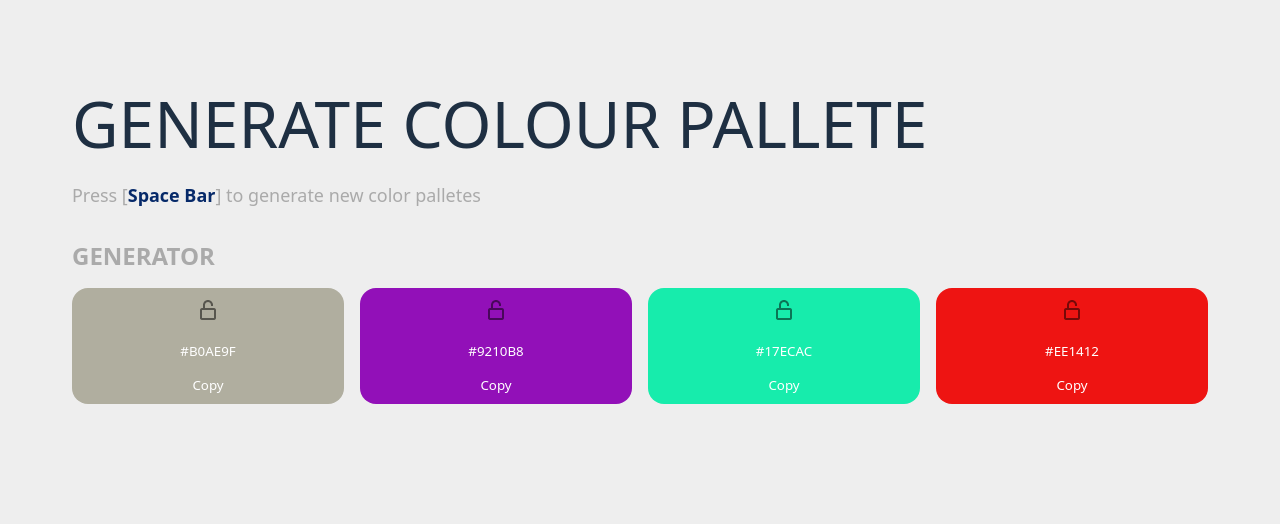
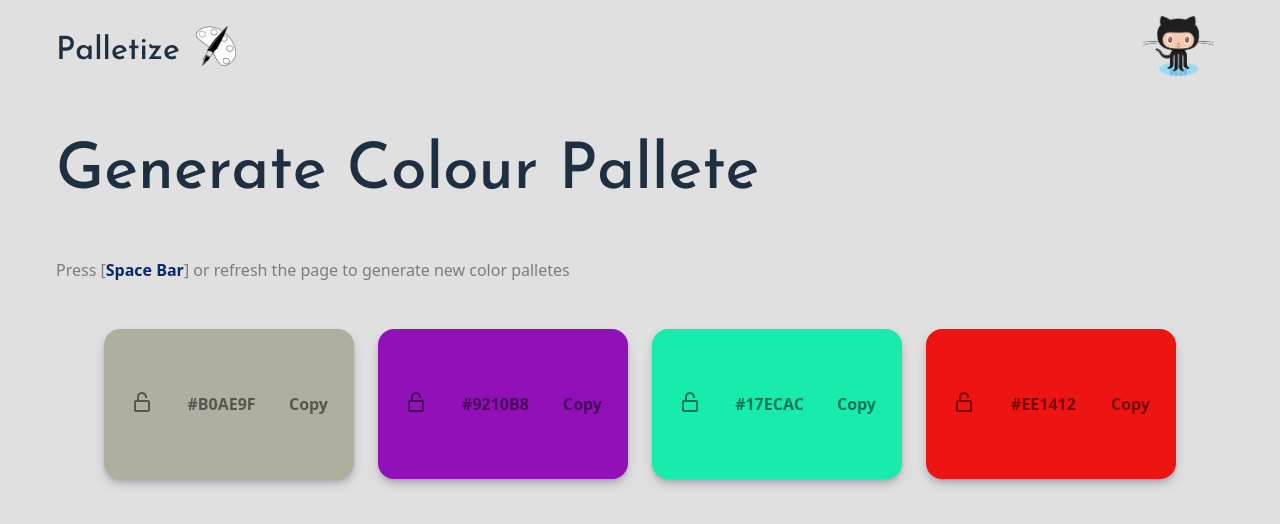
Before and after one commit to Devemmy01/Javascript-Projects, a browser extension: page Color pallete generator/index.html in a window 1280 px wide. Drawn offline with nearby package versions, Linux system fonts and the light colour scheme.

Commit message:
Colour pallete update

```diff
--- a/Color pallete generator/index.html
+++ b/Color pallete generator/index.html
@@ -1,47 +1,58 @@
 <!DOCTYPE html>
 <html lang="en">
+
 <head>
     <meta charset="UTF-8">
     <meta http-equiv="X-UA-Compatible" content="IE=edge">
     <meta name="viewport" content="width=device-width, initial-scale=1.0">
     <title>Color pallete</title>
     <link rel="stylesheet" href="https://unpkg.com/boxicons@latest/css/boxicons.min.css">
+    <link href="https://unpkg.com/aos@2.3.1/dist/aos.css" rel="stylesheet">
     <link rel="stylesheet" href="style.css">
 </head>
+
 <body>
 
     <main>
-        <h1>
+        <nav>
+            <div class="log">
+                <h1 class="logo">Palletize</h1>
+                <img src="svg/logo.png" class="logimg" alt="">
+            </div>
+            <div class="github">
+                <a href="https://github.com/Devemmy01/Javascript-Projects/tree/main/Color%20pallete%20generator"><img
+                        src="svg/github.png" alt=""></a>
+            </div>
+        </nav>
         <h1>Generate Colour Pallete</h1>
         <p>
-                Press [<button class="generator-button">Space Bar</button>]
+            Press [<button class="generator-button">Space Bar</button>] or refresh the page
             to generate new color palletes
         </p>
-            <h4>Generator</h4>
 
         <div class="colours">
-                <div class="colour">
+            <div class="colour" data-aos="zoom-in-up" data-aos-duration="2000">
                 <button class="lock-toggle">
                     <img src="svg/open.png" alt="">
                 </button>
                 <input type="text" class="colour-input" value="#000000">
                 <button class="copy-hex">Copy</button>
             </div>
-                <div class="colour">
+            <div class="colour" data-aos="zoom-in-up" data-aos-duration="2000">
                 <button class="lock-toggle">
                     <img src="svg/open.png" alt="">
                 </button>
                 <input type="text" class="colour-input" value="#000000">
                 <button class="copy-hex">Copy</button>
             </div>
-                <div class="colour">
+            <div class="colour" data-aos="zoom-in-up" data-aos-duration="2000">
                 <button class="lock-toggle">
                     <img src="svg/open.png" alt="">
                 </button>
                 <input type="text" class="colour-input" value="#000000">
                 <button class="copy-hex">Copy</button>
             </div>
-                <div class="colour">
+            <div class="colour" data-aos="zoom-in-up" data-aos-duration="2000">
                 <button class="lock-toggle">
                     <img src="svg/open.png" alt="">
                 </button>
@@ -49,10 +60,15 @@
                 <button class="copy-hex">Copy</button>
             </div>
         </div>
-        </h1>
+
     </main>
 
 
     <script src="index.js"></script>
+    <script src="https://unpkg.com/aos@2.3.1/dist/aos.js"></script>
+    <script>
+        AOS.init();
+    </script>
 </body>
+
 </html>
--- a/Color pallete generator/index.js
+++ b/Color pallete generator/index.js
@@ -33,18 +33,28 @@ class Colour {
         }
         this.setHex(hex);
     }
-    copyToClipboard (){
-        const input = this.element.querySelector('colour-input');
+    copyToClipboard() {
+        const input = this.element.querySelector('.colour-input');
         input.select();
         document.execCommand('copy');
         input.blur();
+
+        const copyButton = this.element.querySelector('.copy-hex');
+
+        // Change the text to "Copied!" after copying
+        copyButton.textContent = 'Copied!';
+
+        // Revert the text to "Copy" after 2000 milliseconds (2 seconds)
+        setTimeout(() => {
+            copyButton.textContent = 'Copy';
+        }, 2000);
 
         this.element.classList.add('copied');
         setTimeout(() => {
             this.element.classList.remove('copied');
         }, 1000);
+    }
 
-    }
 }
 
 const colour_elements = document.querySelectorAll('.colours .colour');
--- a/Color pallete generator/style.css
+++ b/Color pallete generator/style.css
@@ -1,10 +1,24 @@
+@import url('https://fonts.googleapis.com/css2?family=Josefin+Sans:ital,wght@0,100;0,200;0,300;0,400;0,500;1,100;1,200;1,300;1,400;1,500&display=swap');
+
 :root{
-    --primary: #d81e5d;
+    --primary: #1e3ad8bd;
     --secondary: #8a4fff;
-    --light: #eee;
-    --gray: #aaa;
+    --light: #e0e0e0;
+    --gray: #7c7c7c;
     --dark: #1e2f42;
 }
+body::-webkit-scrollbar {
+    width: .3em;
+  }
+
+  body::-webkit-scrollbar-track {
+    box-shadow: inset 0 0 6px rgba(0, 0, 0, 0.3);
+  }
+
+  body::-webkit-scrollbar-thumb {
+    background-color: var(--dark);
+    border-radius: 50px;
+  }
 *{
     box-sizing: border-box;
     margin: 0;
@@ -28,21 +42,59 @@ body{
     background: var(--light);
 }
 main{
-    padding: 4rem 2rem;
+    /* padding: 4rem 2rem; */
     max-width: 1200px;
     margin: 0 auto;
+    margin-top: 1rem;
+}
+nav{
+    display: flex;
+    justify-content: space-between;
+    margin-top: -1rem;
+}
+.log{
+    display: flex;
+}
+.logo{
+    font-size: 2rem;
+}
+.logimg{
+    width: 40px;
+    height: 40px;
+    margin-top: 1.6rem;
+}
+.github{
+    display: flex;
+    margin-right: 2%;
+    align-items: flex-end;
+    height: 50px;
+    margin-top: 2rem;
+    justify-content: flex-end;
+}
+.github img{
+    width: 75px;
 }
 h1{
+    margin-top: 1rem;
     color: var(--dark);
-    font-size: 2.5rem;
+    font-size: 35px;
+    line-height: 1.2;
     font-weight: 500;
-    text-transform: uppercase;
     margin-bottom: 1rem;
+    padding: 1rem;
+    font-family: 'Josefin Sans', sans-serif;
 }
 p{
     color: var(--gray);
-    font-size: 1.122rem;
+    font-size: 1rem;
     margin-bottom: 2rem;
+    padding: 1rem;
+}
+.copy-hex{
+    font-size: 16px;
+    color: black;
+    font-weight: 700;
+    opacity: 0.5;
 }
 .generator-button{
     color: rgb(6, 41, 105);
@@ -65,24 +117,34 @@ h4{
     font-size: 1.5rem;
 }
 .colours{
-    display: grid;
-    grid-template-columns: repeat(1, 1fr);
-    grid-gap: 1rem;
+    display: flex;
+    flex-wrap: wrap;
+    gap: 1.5rem;
+    width: 100%;
+    align-items: center;
+    justify-content: center;
+    margin-bottom: 40%;
 }
 .colour{
     display: flex;
     align-items: center;
     justify-content: space-between;
-    padding: 0.5rem 1rem;
+    padding: 1.5rem;
     border-radius: 1rem;
     background-color: var(--dark);
-    color: #fff;
+    color: #e0e0e0;
     border: 2px solid transparent;
     transition: 0.4s ease-out;
+    height: 150px;
+    width: 250px;
+    box-shadow: rgba(50, 50, 93, 0.25) 0px 6px 12px -2px, rgba(0, 0, 0, 0.3) 0px 3px 7px -3px;
 }
-.colour.copied{
-    border-color: red;
+.colour:hover{
+    box-shadow: rgba(50, 50, 93, 0.25) 0px 13px 27px -5px, rgba(0, 0, 0, 0.3) 0px 8px 16px -8px;
 }
+/* .colour.copied{
+    border-color: rgba(4, 16, 119, 0.932);
+} */
 .lock-toggle{
     opacity: 0.5;
     transition: 0.4s;
@@ -92,24 +154,18 @@ h4{
 }
 .colour-input{
     text-align: center;
+    width: 75px;
+    font-size: 16px;
+    color: black;
+    font-weight: 700;
+    opacity: 0.5;
 }
 @media(min-width: 768px){
-    .colours{
-        grid-template-columns: repeat(2, 1fr);
-    }
     h1{
         font-size: 4rem;
     }
 }
 @media(min-width: 1024px){
-    .colours{
-        grid-template-columns: repeat(4, 1fr);
-    }
-    .colour{
-        flex-direction: column;
-        align-items: center;
-        justify-content: center;
-    }
     .colour-input{
         margin-top: 1rem;
         margin-bottom: 1rem;
```
Also changed, not shown: Color pallete generator/README.md (added), Color pallete generator/svg/github.png (added), Color pallete generator/svg/logo.png (added). Lines whose indentation alone changed are shown as unchanged.
